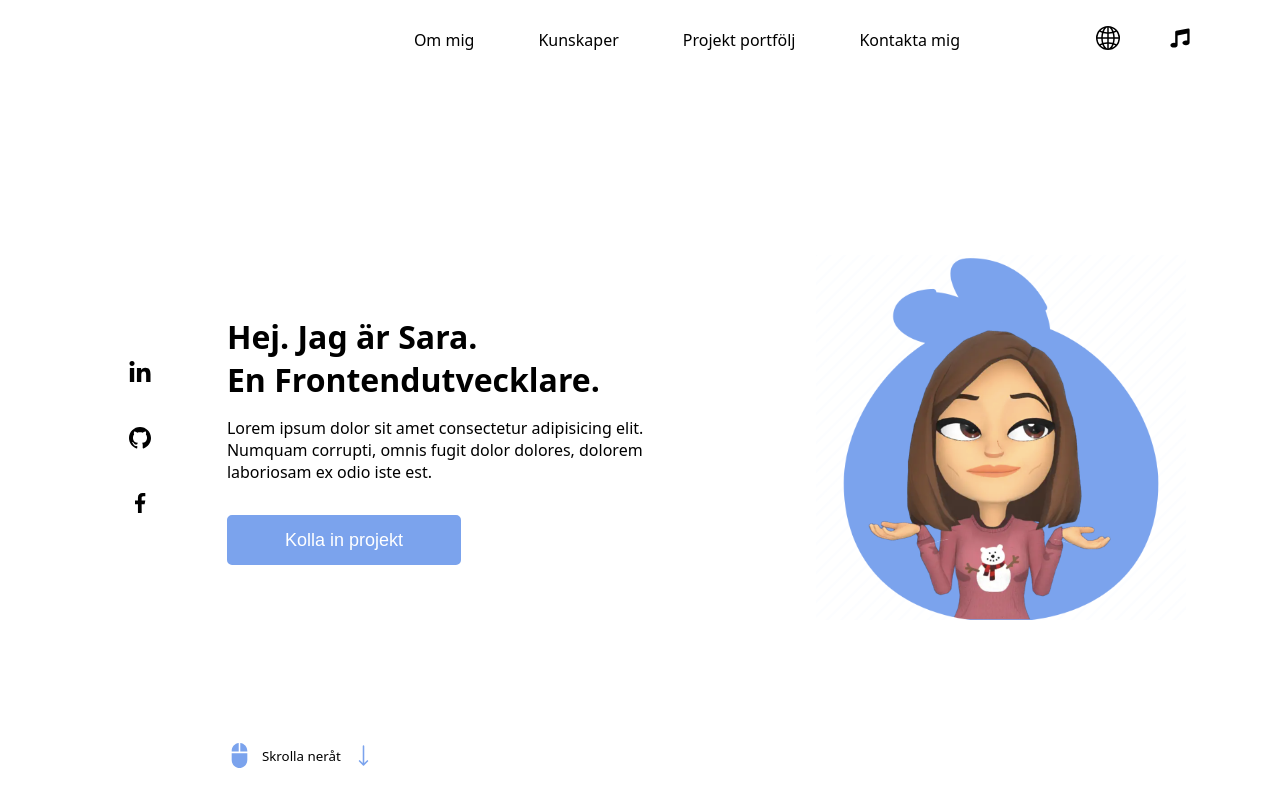
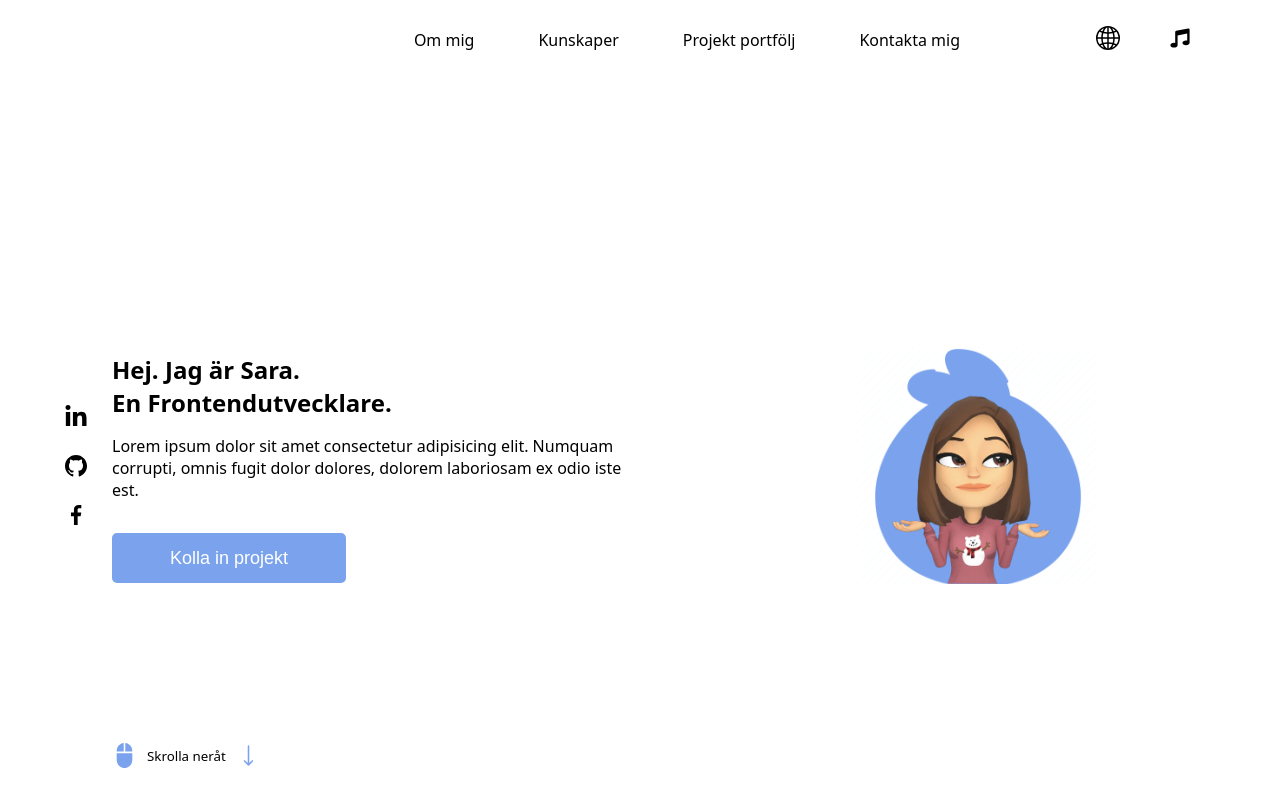
Before and after one commit to saraohman97/personal-site, a React (Create React App) app: page / in a window 1280 px wide. Shown: the top 800 px of the page. Built offline with nearby package versions, Linux system fonts and the light colour scheme.

Commit message:
Added responsive home page

```diff
--- a/src/App.css
+++ b/src/App.css
@@ -60,7 +60,7 @@ button:hover {
 }
 img {
     width: 100%;
-    min-width: 350px;
+    min-width: 280px;
 }
 
 
@@ -84,12 +84,14 @@ img {
 /* ------------------------------home--------------------------------- */
 /* SOCIAL ICONS */
 .social-icons {
-    display: flex;
+    /* display: flex;
     flex-direction: column;
     width: 10%;
     gap: 2rem;
-    margin-left: 4rem;
-    /* margin-top: 40vh; */
+    margin-left: 4rem; */
+    display: grid;
+    grid-template-columns: max-content;
+    row-gap: 1rem;
 }
 .social-icon {
     font-size: 1.5rem;
@@ -103,11 +105,19 @@ img {
 
 .home {
     height: 90vh;
-    display: flex;
+    /* display: flex;
+    align-items: center; */
+    display: grid;
+    gap: 1.5rem;
+    /* grid-template-columns: .5fr 3fr; */
+    grid-template-columns: .25fr 3fr;
+
+    padding-top: 3.5rem;
     align-items: center;
 }
 .home-text {
-    width: 36%;
+    /* width: 36%; */
+    grid-column: 1/3;
 }
 .home p {
     margin-top: 1rem;
@@ -146,22 +156,31 @@ img {
 
 /* for medium devices */
 @media screen and (max-width: 1400px) {
-    .home-text {
-        width: 50%;
-    }
     h1 {
         font-size: xx-large;
     }
 }
-@media screen and (max-width: 1024px) {
+@media screen and (min-width: 568px) {
     h1 {
         font-size: x-large;
     }
-
+    .home {
+        grid-template-columns: max-content 1fr 1fr;
+    }
+    .home-text {
+        grid-column: initial;
+    }
+    .home-img {
+        order: 1;
+        justify-self: center;
+    }
 }
 
 /* for small devices */
 @media screen and (max-width: 568px) {
+    .scroll-text {
+        display: none;
+    }
 }
 
 
--- a/src/pages/Home.js
+++ b/src/pages/Home.js
@@ -5,10 +5,16 @@ import self from '../assets/self-2.png'
 import { BsFillMouse2Fill } from "react-icons/bs"
 import { NavHashLink as Link } from 'react-router-hash-link'
 
-const Home = ({english}) => {
+const Home = ({ english }) => {
   return (
     <div className='home'>
       <SocialIcons />
+
+      <div className="home-img">
+        <div className='mask'>
+          <img src={self} alt="" />
+        </div>
+      </div>
 
       <div className="home-text">
         <h1>{english === true ? 'Hi. I am Sara.' : 'Hej. Jag är Sara.'} <br /> {english === true ? 'A Frontend developer.' : 'En Frontendutvecklare.'}</h1>
@@ -22,12 +28,6 @@ const Home = ({english}) => {
           <HiArrowLongDown color='#7BA3ED' size='25px' />
         </Link>
       </div>
-
-      <div className="home-img">
-        <div className='mask'>
-          <img src={self} alt="" />
-        </div>
-      </div>
     </div>
   )
 }
```
